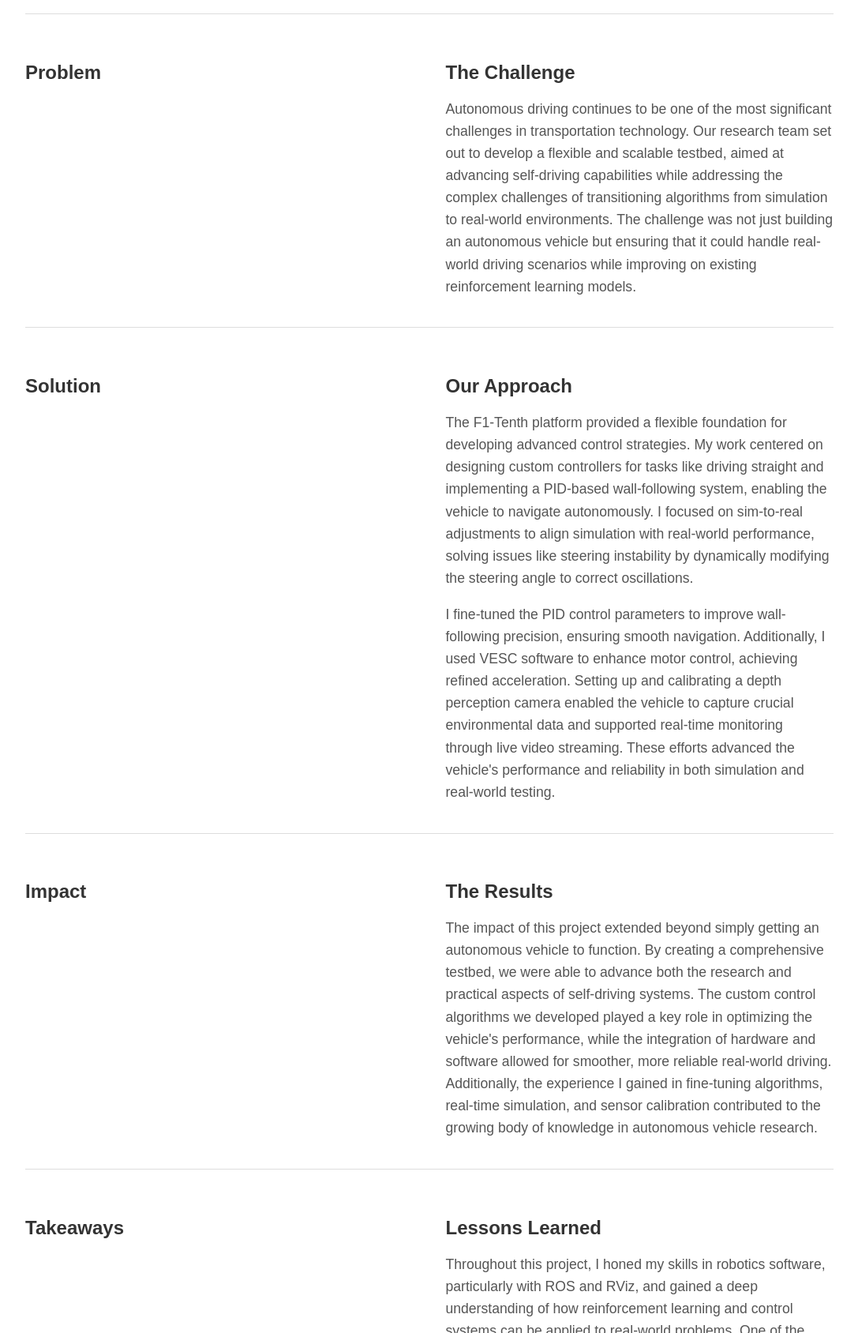
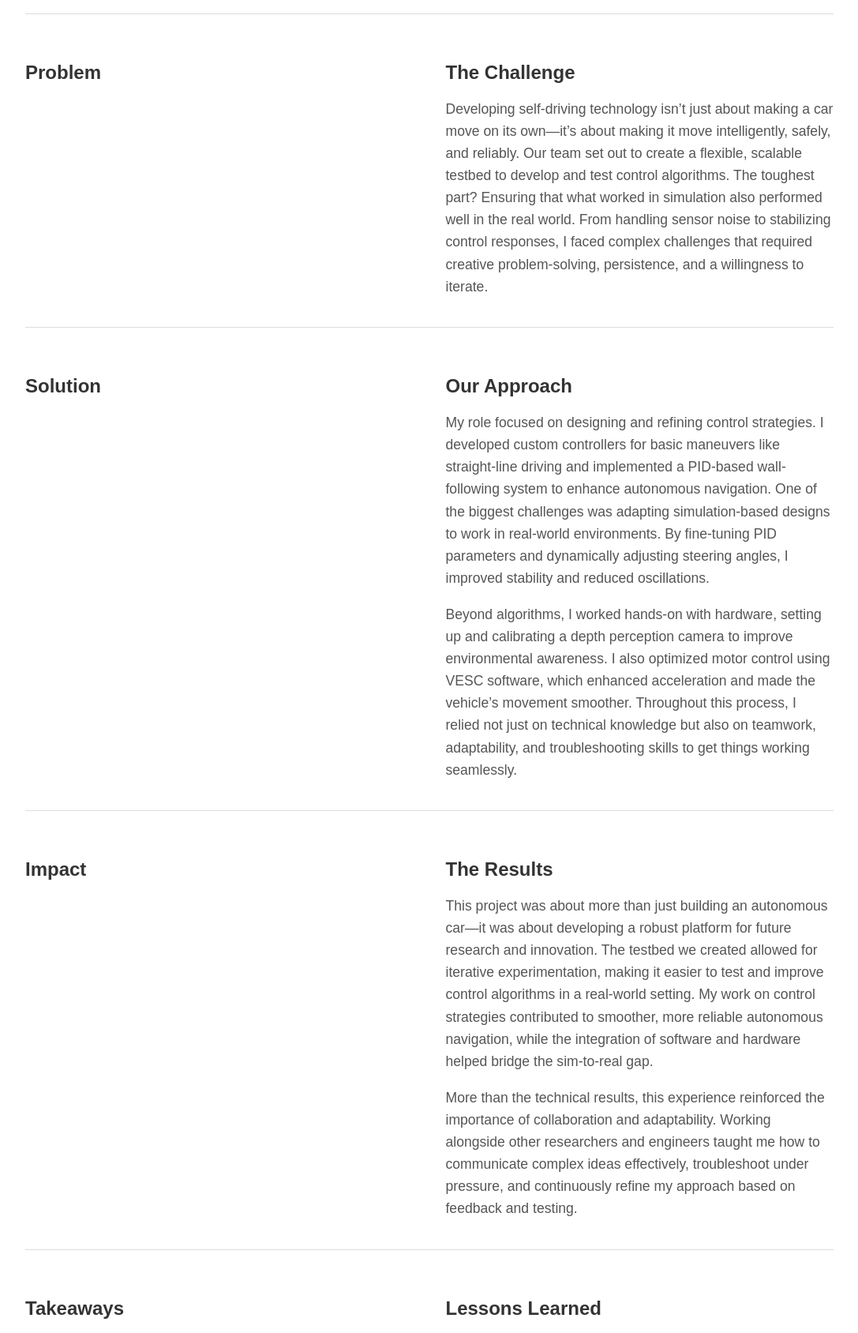
Before and after one commit to Vincent-Onggo/Vincent-Onggo.github.io, a plain HTML site: page autodrive.html in a window 1280 px wide. Shown: the part 1112-2800 px from the top of the page at 79% size, without its empty margins (96-1183 px from the left). Drawn offline with Linux system fonts and the light colour scheme.

Commit message:
revised f1tenth, added symposium pic

```diff
--- a/autodrive.html
+++ b/autodrive.html
@@ -18,16 +18,15 @@
         <div class="image-overview">
             <img src="static/autodrive/f1tenth_car.png" alt="F1-Tenth Car">
         </div>
-        <!-- Project Title -->
+
         <h1>F1-Tenth Autonomous Vehicle Research</h1>
 
-        <!-- Overview Section (two-column layout) -->
         <section class="overview-section">
             <div class="overview-left">
                 <h2>Overview</h2>
             </div>
             <div class="overview-right">
-                <p>In the rapidly advancing field of autonomous vehicles, my role in the F1-Tenth project focused on pushing the boundaries of scaled-down self-driving technology. As part of a multidisciplinary team, I spearheaded the creation of an experimental testbed that allowed us to transition from theoretical research into real-world applications. From implementing custom control algorithms to ensuring that simulation-based designs translated effectively to physical hardware, this project was at the forefront of autonomous systems research.</p>
+                <p>Autonomous vehicles are changing the future of transportation, and my journey with the F1-Tenth project was all about making those advancements more accessible. As part of a multidisciplinary team, I helped develop an experimental testbed that bridged the gap between theory and real-world implementation. My focus? Taking self-driving technology from simulation to reality—building control systems, refining algorithms, and troubleshooting hardware/software integration to push the boundaries of what these small-scale autonomous vehicles could do.</p>
                 <div class="role-duration">
                     <p><strong>Role:</strong> Autonomous Vehicle Research Engineer</p>
                     <p><strong>Duration:</strong> July 2023 — May 2024</p>
@@ -36,47 +35,46 @@
             </div>
         </section>
 
-        <!-- Problem Section (two-column layout) -->
         <section class="details-section">
             <div class="details-left">
                 <h2>Problem</h2>
             </div>
             <div class="details-right">
                 <h2>The Challenge</h2>
-                <p>Autonomous driving continues to be one of the most significant challenges in transportation technology. Our research team set out to develop a flexible and scalable testbed, aimed at advancing self-driving capabilities while addressing the complex challenges of transitioning algorithms from simulation to real-world environments. The challenge was not just building an autonomous vehicle but ensuring that it could handle real-world driving scenarios while improving on existing reinforcement learning models.</p>
+                <p>Developing self-driving technology isn’t just about making a car move on its own—it’s about making it move intelligently, safely, and reliably. Our team set out to create a flexible, scalable testbed to develop and test control algorithms. The toughest part? Ensuring that what worked in simulation also performed well in the real world. From handling sensor noise to stabilizing control responses, I faced complex challenges that required creative problem-solving, persistence, and a willingness to iterate.</p>
             </div>
         </section>
 
-        <!-- Solution Section (two-column layout) -->
         <section class="details-section">
             <div class="details-left">
                 <h2>Solution</h2>
             </div>
             <div class="details-right">
                 <h2>Our Approach</h2>
-                <p>The F1-Tenth platform provided a flexible foundation for developing advanced control strategies. My work centered on designing custom controllers for tasks like driving straight and implementing a PID-based wall-following system, enabling the vehicle to navigate autonomously. I focused on sim-to-real adjustments to align simulation with real-world performance, solving issues like steering instability by dynamically modifying the steering angle to correct oscillations.</p> <p>I fine-tuned the PID control parameters to improve wall-following precision, ensuring smooth navigation. Additionally, I used VESC software to enhance motor control, achieving refined acceleration. Setting up and calibrating a depth perception camera enabled the vehicle to capture crucial environmental data and supported real-time monitoring through live video streaming. These efforts advanced the vehicle's performance and reliability in both simulation and real-world testing.</p>
+                <p>My role focused on designing and refining control strategies. I developed custom controllers for basic maneuvers like straight-line driving and implemented a PID-based wall-following system to enhance autonomous navigation. One of the biggest challenges was adapting simulation-based designs to work in real-world environments. By fine-tuning PID parameters and dynamically adjusting steering angles, I improved stability and reduced oscillations.</p>
+                <p>Beyond algorithms, I worked hands-on with hardware, setting up and calibrating a depth perception camera to improve environmental awareness. I also optimized motor control using VESC software, which enhanced acceleration and made the vehicle’s movement smoother. Throughout this process, I relied not just on technical knowledge but also on teamwork, adaptability, and troubleshooting skills to get things working seamlessly.</p>
             </div>
         </section>
 
-        <!-- Impact Section (two-column layout) -->
         <section class="details-section">
             <div class="details-left">
                 <h2>Impact</h2>
             </div>
             <div class="details-right">
                 <h2>The Results</h2>
-                <p>The impact of this project extended beyond simply getting an autonomous vehicle to function. By creating a comprehensive testbed, we were able to advance both the research and practical aspects of self-driving systems. The custom control algorithms we developed played a key role in optimizing the vehicle's performance, while the integration of hardware and software allowed for smoother, more reliable real-world driving. Additionally, the experience I gained in fine-tuning algorithms, real-time simulation, and sensor calibration contributed to the growing body of knowledge in autonomous vehicle research.</p>
+                <p>This project was about more than just building an autonomous car—it was about developing a robust platform for future research and innovation. The testbed we created allowed for iterative experimentation, making it easier to test and improve control algorithms in a real-world setting. My work on control strategies contributed to smoother, more reliable autonomous navigation, while the integration of software and hardware helped bridge the sim-to-real gap.</p>
+                <p>More than the technical results, this experience reinforced the importance of collaboration and adaptability. Working alongside other researchers and engineers taught me how to communicate complex ideas effectively, troubleshoot under pressure, and continuously refine my approach based on feedback and testing.</p>
             </div>
         </section>
 
-        <!-- Takeaways Section (two-column layout) -->
         <section class="details-section">
             <div class="details-left">
                 <h2>Takeaways</h2>
             </div>
             <div class="details-right">
                 <h2>Lessons Learned</h2>
-                <p>Throughout this project, I honed my skills in robotics software, particularly with ROS and RViz, and gained a deep understanding of how reinforcement learning and control systems can be applied to real-world problems. One of the most valuable lessons was the importance of sim-to-real consistency—bridging the gap between simulations and physical systems is critical for the success of autonomous systems in real-world scenarios. The hands-on work with the F1-Tenth car has been pivotal in my development as an engineer and researcher, and has solidified my passion for working at the intersection of hardware, software, and machine learning.</p>
+                <p>One of the biggest takeaways from this project was the critical role of iteration and adaptability in engineering. Simulation is a powerful tool, but real-world execution requires constant adjustments and problem-solving. I learned to embrace debugging as part of the process, not a setback.</p>
+                <p>Beyond technical skills, I honed my ability to collaborate in a fast-paced research environment. Balancing individual problem-solving with team-based brainstorming was key to overcoming challenges efficiently. Most importantly, this project reaffirmed my passion for working at the intersection of robotics, software, and AI—areas where innovation can directly impact real-world applications.</p>
             </div>
         </section>
     </div>
```
Also changed, not shown: static/autodrive/f1tenth_car.png, 1 other file.
